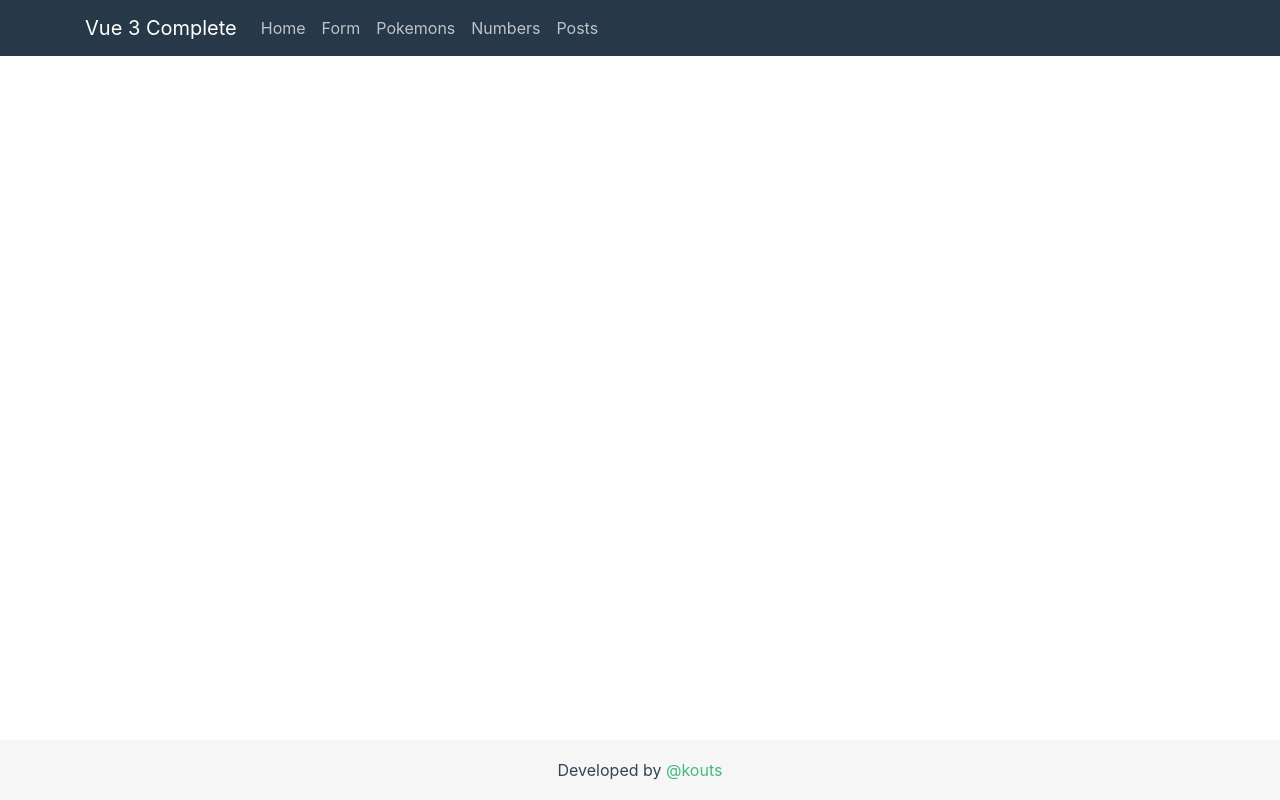
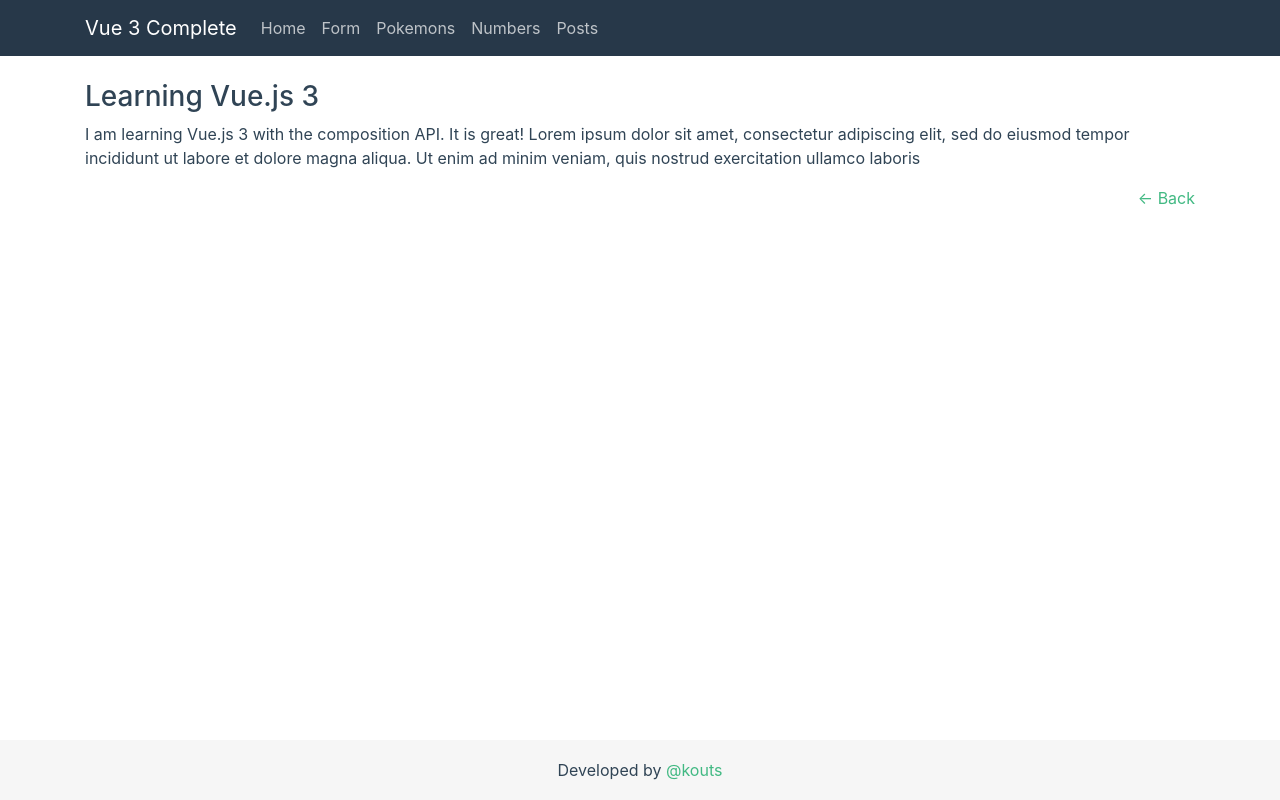
Before and after one commit to kouts/vue3-complete, a Vue app: page /#/posts/1 in a window 1280 px wide. Built offline with nearby package versions, Linux system fonts and the light colour scheme.

Commit message:
Added post details route

```diff
--- a/src/layouts/default/DefaultNav.vue
+++ b/src/layouts/default/DefaultNav.vue
@@ -15,7 +15,9 @@
       <div id="navbarDefault" :class="['collapse navbar-collapse', navbarExpanded && 'show']">
         <ul class="navbar-nav mr-auto">
           <li v-for="route in routes" :key="route.name" class="nav-item">
-            <router-link :to="route.path" class="nav-link" @click="collapseNavbar">{{ route.name }}</router-link>
+            <template v-if="route.meta.showInNavbar">
+              <router-link :to="route.path" class="nav-link" @click="collapseNavbar">{{ route.name }}</router-link>
+            </template>
           </li>
         </ul>
       </div>
--- a/src/router/index.js
+++ b/src/router/index.js
@@ -8,7 +8,8 @@ const routes = [
     name: 'Home',
     component: Home,
     meta: {
-      layout: 'default'
+      layout: 'default',
+      showInNavbar: true
     }
   },
   {
@@ -16,7 +17,8 @@ const routes = [
     name: 'Form',
     component: () => import(/* webpackChunkName: "form" */ '../views/Form.vue'),
     meta: {
-      layout: 'default'
+      layout: 'default',
+      showInNavbar: true
     }
   },
   {
@@ -24,7 +26,8 @@ const routes = [
     name: 'Pokemons',
     component: () => import(/* webpackChunkName: "pokemons" */ '../views/Pokemons.vue'),
     meta: {
-      layout: 'default'
+      layout: 'default',
+      showInNavbar: true
     }
   },
   {
@@ -32,7 +35,8 @@ const routes = [
     name: 'Numbers',
     component: () => import(/* webpackChunkName: "numbers" */ '../views/Numbers.vue'),
     meta: {
-      layout: 'default'
+      layout: 'default',
+      showInNavbar: true
     }
   },
   {
@@ -40,7 +44,17 @@ const routes = [
     name: 'Posts',
     component: () => import(/* webpackChunkName: "posts" */ '../views/Posts.vue'),
     meta: {
-      layout: 'default'
+      layout: 'default',
+      showInNavbar: true
+    }
+  },
+  {
+    path: '/posts/:id',
+    name: 'Post',
+    component: () => import(/* webpackChunkName: "post" */ '../views/Post.vue'),
+    meta: {
+      layout: 'default',
+      showInNavbar: false
     }
   }
 ];
--- a/src/store-blog/testPosts.js
+++ b/src/store-blog/testPosts.js
@@ -3,6 +3,7 @@ export const testPosts = [
     id: 1,
     title: 'Learning Vue.js 3',
     content: 'I am learning Vue.js 3 with the composition API. It is great!',
+    contentDetails: 'I am learning Vue.js 3 with the composition API. It is great! Lorem ipsum dolor sit amet, consectetur adipiscing elit, sed do eiusmod tempor incididunt ut labore et dolore magna aliqua. Ut enim ad minim veniam, quis nostrud exercitation ullamco laboris',
     likes: 10,
     hashtags: [
       'vue',
@@ -14,6 +15,7 @@ export const testPosts = [
     id: 2,
     title: 'Learning Vuex',
     content: 'Vuex is a state management solution for Vue. It allows you to logically separate entities into modules.',
+    contentDetails: 'Vuex is a state management solution for Vue. It allows you to logically separate entities into modules. Lorem ipsum dolor sit amet, consectetur adipiscing elit, sed do eiusmod tempor incididunt ut labore et dolore magna aliqua. Ut enim ad minim veniam, quis nostrud exercitation ullamco laboris',
     likes: 14,
     hashtags: [
       'vue',
@@ -25,6 +27,7 @@ export const testPosts = [
     id: 3,
     title: 'Routing with Vue Router',
     content: 'I am creating a complex front-end app using Vue Router.',
+    contentDetails: 'I am creating a complex front-end app using Vue Router. Lorem ipsum dolor sit amet, consectetur adipiscing elit, sed do eiusmod tempor incididunt ut labore et dolore magna aliqua. Ut enim ad minim veniam, quis nostrud exercitation ullamco laboris',
     likes: 15,
     hashtags: [
       'vue',
@@ -35,6 +38,7 @@ export const testPosts = [
     id: 4,
     title: 'Testing Vue Apps',
     content: 'I am writing some tests for my application using Vue Test Utils. Testing is critical by often overlooked due to complexity or time constraints.',
+    contentDetails: 'I am writing some tests for my application using Vue Test Utils. Testing is critical by often overlooked due to complexity or time constraints. Lorem ipsum dolor sit amet, consectetur adipiscing elit, sed do eiusmod tempor incididunt ut labore et dolore magna aliqua. Ut enim ad minim veniam, quis nostrud exercitation ullamco laboris',
     likes: 30,
     hashtags: [
       'vue',
--- /dev/null
+++ b/src/views/Post.vue
@@ -0,0 +1,31 @@
+<template>
+  <div class="container">
+    <h3>{{ post.title }}</h3>
+    <p>{{ post.contentDetails }}</p>
+    <div class="">
+      <router-link to="/posts" class="float-right">
+        &larr; Back
+      </router-link>
+    </div>
+  </div>
+</template>
+
+<script>
+import { computed } from 'vue';
+import { storeBlog } from '@/store-blog/storeBlog';
+import { useRoute } from 'vue-router';
+
+export default {
+  setup() {
+    const route = useRoute();
+    const post = computed(() => storeBlog.state.posts.filter(item => item.id === Number(route.params.id))[0]);
+    return {
+      post
+    };
+  }
+};
+</script>
+
+<style>
+
+</style>
--- a/src/views/Posts.vue
+++ b/src/views/Posts.vue
@@ -13,7 +13,9 @@
       <div v-for="post in filteredPosts" :key="post.id" class="col-sm-3">
         <card-post class="h-100">
           <template #title>
-            {{ post.title }}
+            <router-link :to="`/posts/${post.id}`">
+              {{ post.title }}
+            </router-link>
           </template>
           <template #content>
             {{ post.content }}
```
